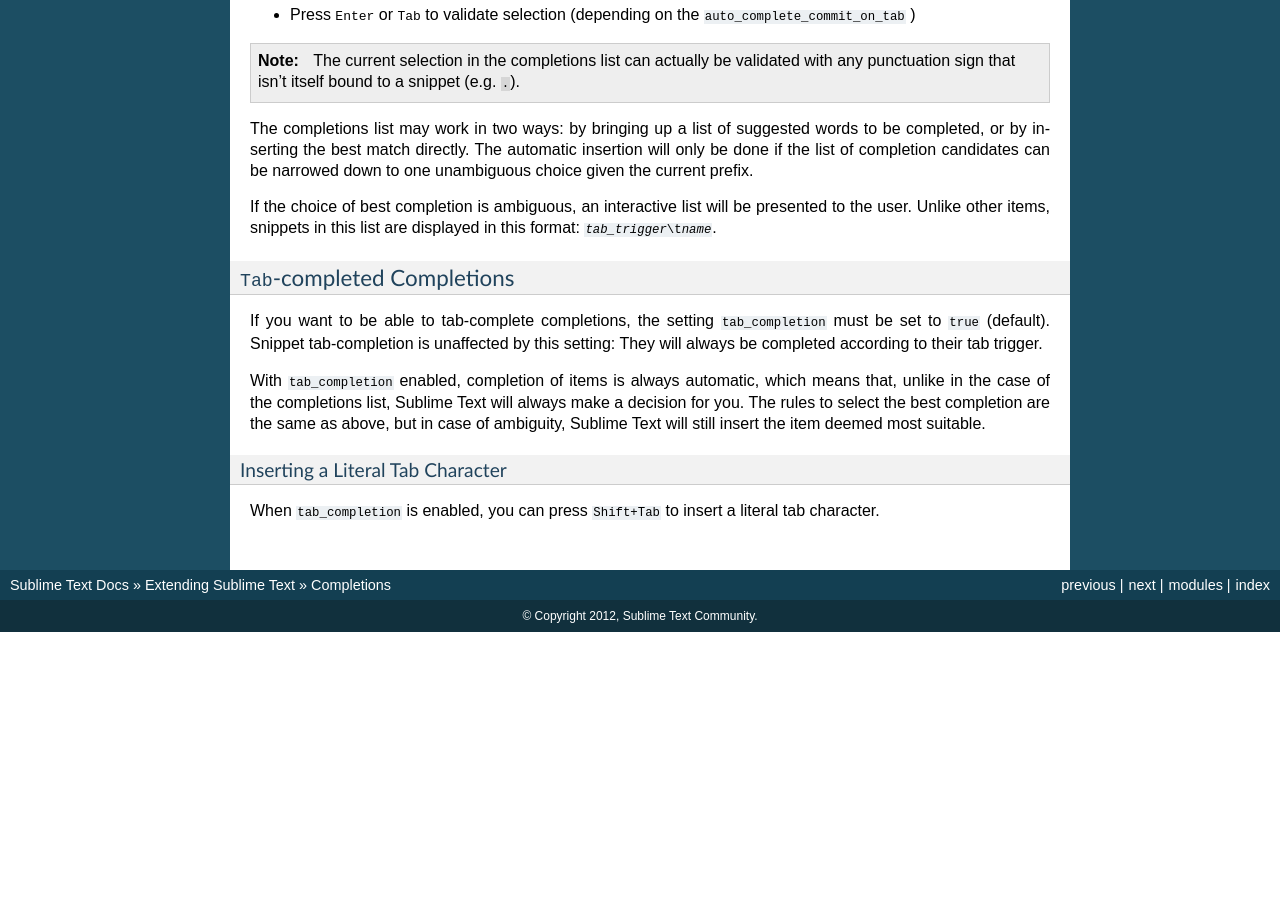
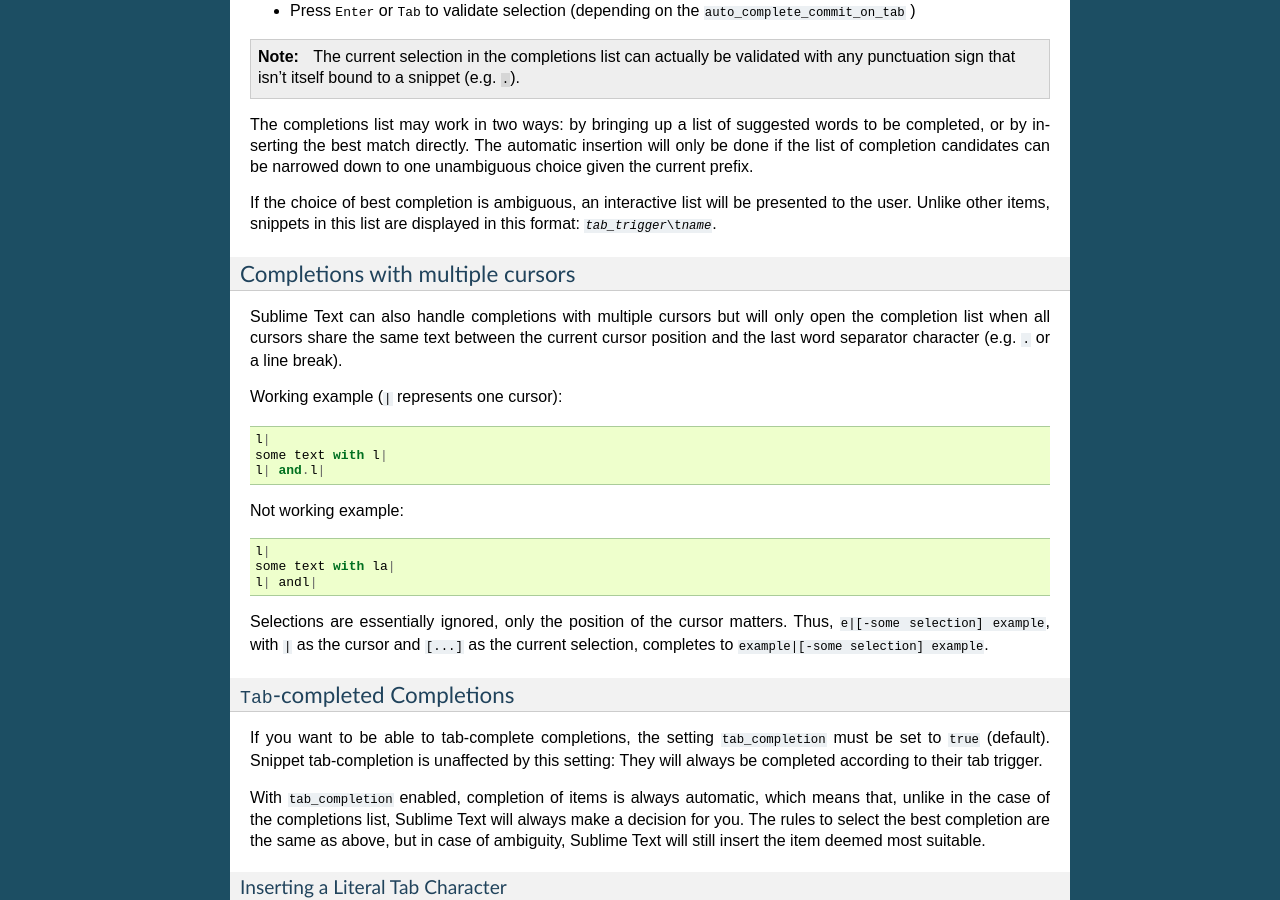
Before and after one commit to guillermooo/sublime-undocs, a Sphinx documentation site: the page built from source/extensibility/completions.rst, in a window 1280 px wide and 900 px high, scrolled down 2410 px. Built offline with Sphinx 7.4.7, drawn with Linux system fonts in a browser that asks for light colours; before the commit the page ends 3042 px from its top, so only the background shows below that; some of the changed text lies outside the part shown.

Commit message:
Completions enhancements

```diff
--- a/source/extensibility/completions.rst
+++ b/source/extensibility/completions.rst
@@ -76,6 +76,8 @@
 	{ "trigger": "foo", "contents": "foo" }
 
 
+.. _completions-trigger-based:
+
 Trigger-based Completions
 -------------------------
 
@@ -99,23 +101,25 @@
 
 These are the sources for completions the user can control:
 
-	* Snippets
-	* ``.sublime-completions``
-	* API-injected completions via ``EventListener.on_query_completions()``
+.. py:currentmodule:: sublime_plugin
+
+* :doc:`/extensibility/snippets`
+* *.sublime-completions*
+* API-injected completions via :py:meth:`EventListener.on_query_completions`
 
 Additionally, other completions are folded into the final list:
 
-	* Words in the buffer
+* Words in the buffer
 
 Priority of Sources for Completions
 ***********************************
 
 This is the order in which completions are prioritized:
 
-	* Snippets
-	* API-injected completions
-	* ``.sublime-completions`` files
-	* Words in buffer
+* Snippets
+* API-injected completions
+* *.sublime-completions* files
+* Words in buffer
 
 Snippets will always win if the current prefix matches their tab trigger
 exactly. For the rest of the completions sources, a fuzzy match is performed.
@@ -163,6 +167,33 @@
 in this format: :samp:`{tab_trigger}\\t{name}`.
 
 
+.. _completions-multi-cursor:
+
+Completions with multiple cursors
+*********************************
+
+Sublime Text can also handle completions with multiple cursors but will only
+open the completion list when all cursors share the same text between the
+current cursor position and the last word separator character (e.g. ``.``  or a
+line break).
+
+Working example (``|`` represents one cursor)::
+
+	l|
+	some text with l|
+	l| and.l|
+
+Not working example::
+
+	l|
+	some text with la|
+	l| andl|
+
+Selections are essentially ignored, only the position of the cursor matters.
+Thus, ``e|[-some selection] example``, with ``|`` as the cursor and ``[...]`` as
+the current selection, completes to ``example|[-some selection] example``.
+
+
 :kbd:`Tab`-completed Completions
 ********************************
 
```
